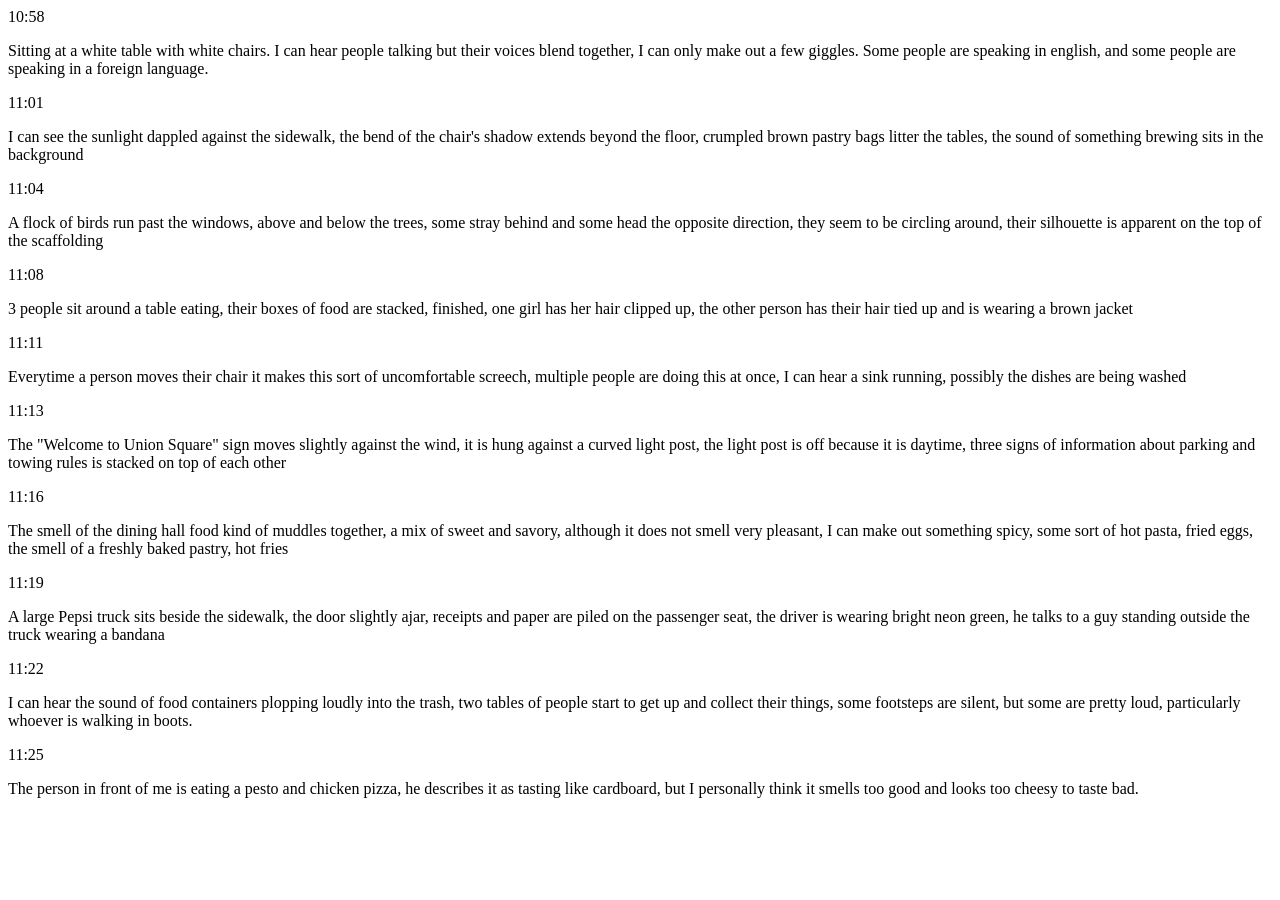
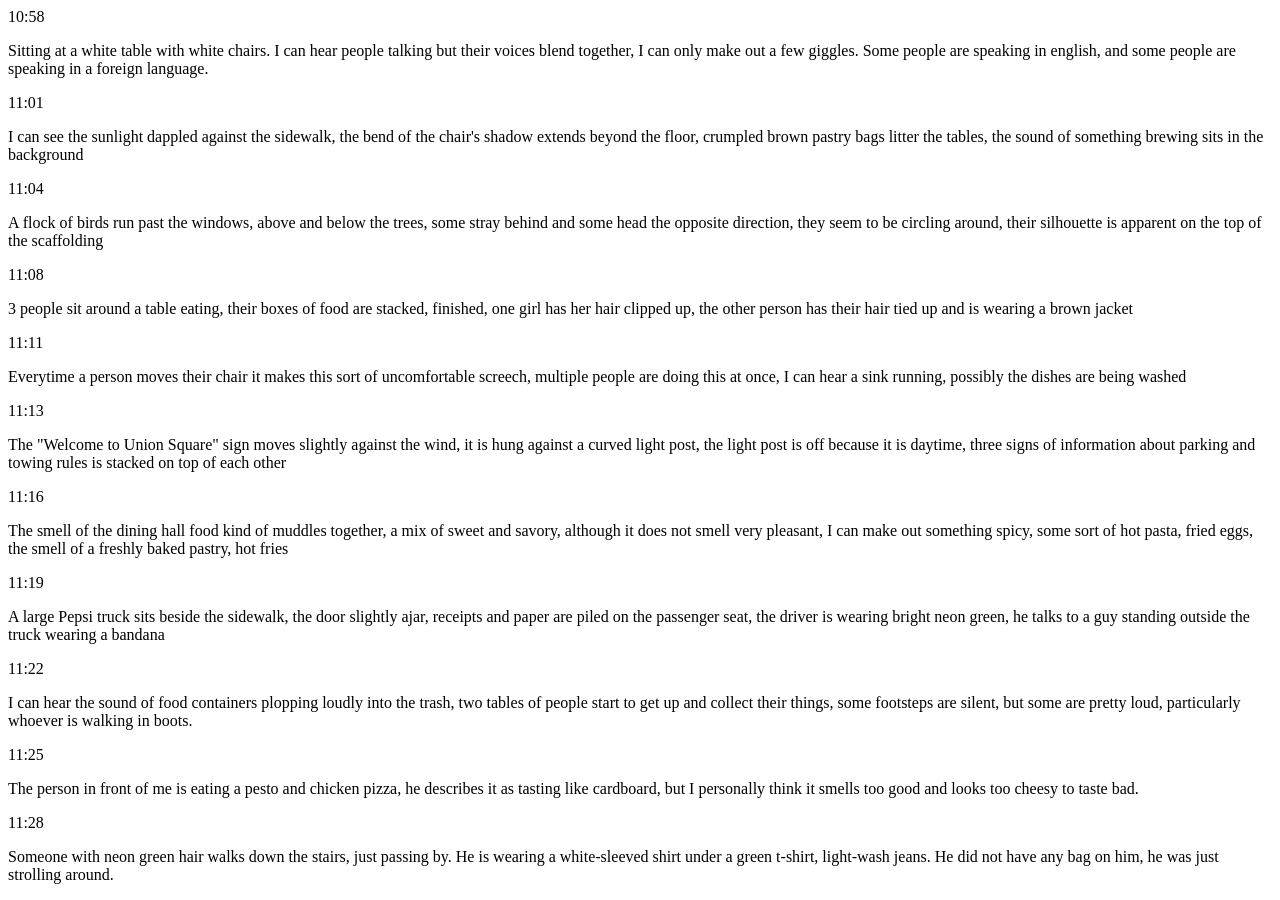
Before and after one commit to isabellanoret/commit-to-diary, a plain HTML site: page index.html in a window 1280 px wide. Before the commit the page ends 814 px from the top, so only its background shows below. Drawn offline with Linux system fonts and the light colour scheme.

Commit message:
Update index.html
Observation 11

```diff
--- a/index.html
+++ b/index.html
@@ -57,6 +57,11 @@
     <time>11:25</time>
     <p>The person in front of me is eating a pesto and chicken pizza, he describes it as tasting like cardboard, but I personally think it smells too good and looks too cheesy to taste bad. </p>
   </article>
+
+  <article class="entry">
+    <time>11:28</time>
+    <p>Someone with neon green hair walks down the stairs, just passing by. He is wearing a white-sleeved shirt under a green t-shirt, light-wash jeans. He did not have any bag on him, he was just strolling around.</p>
+  </article>
 </main>
 
 </body>
```
